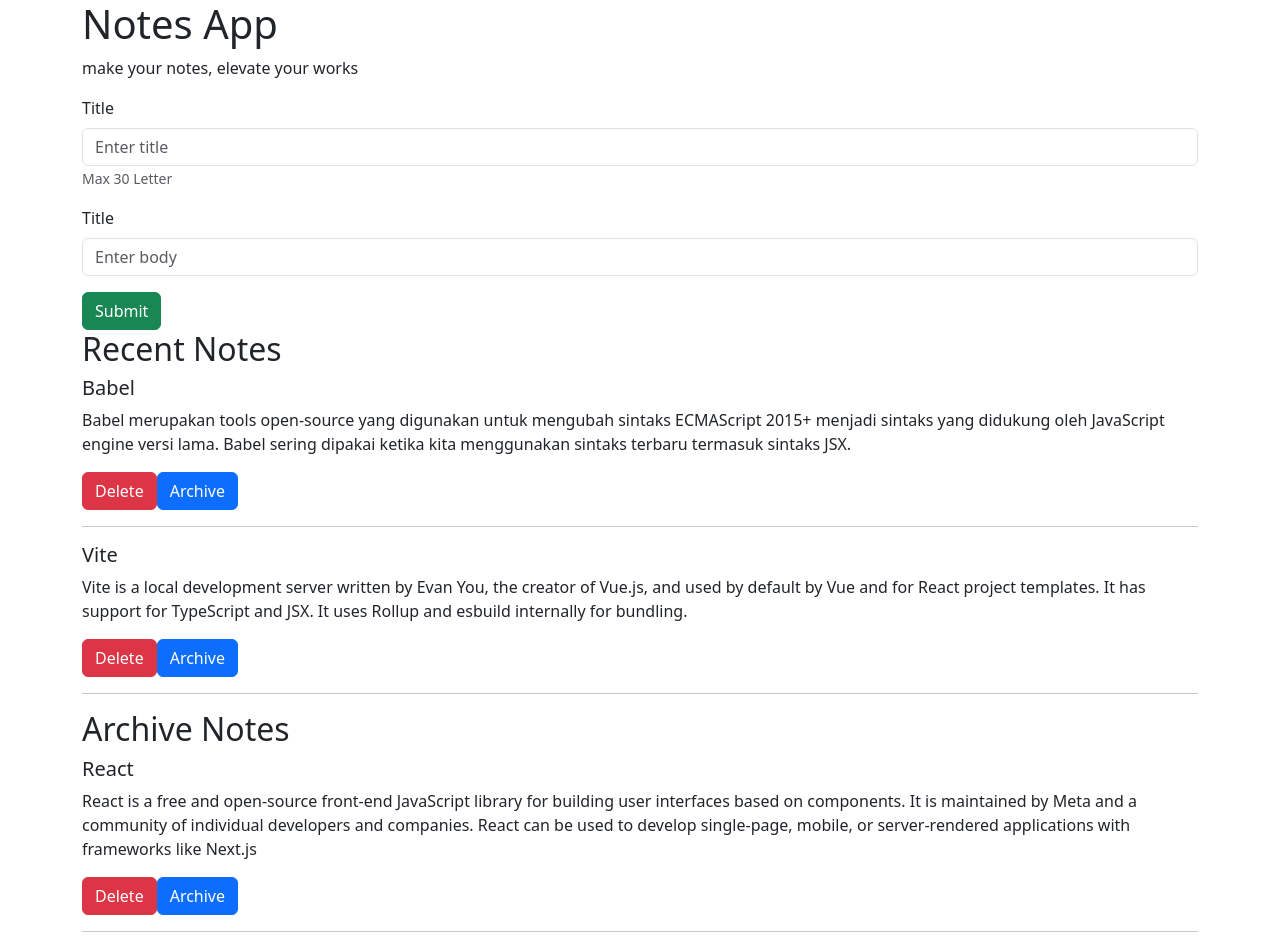
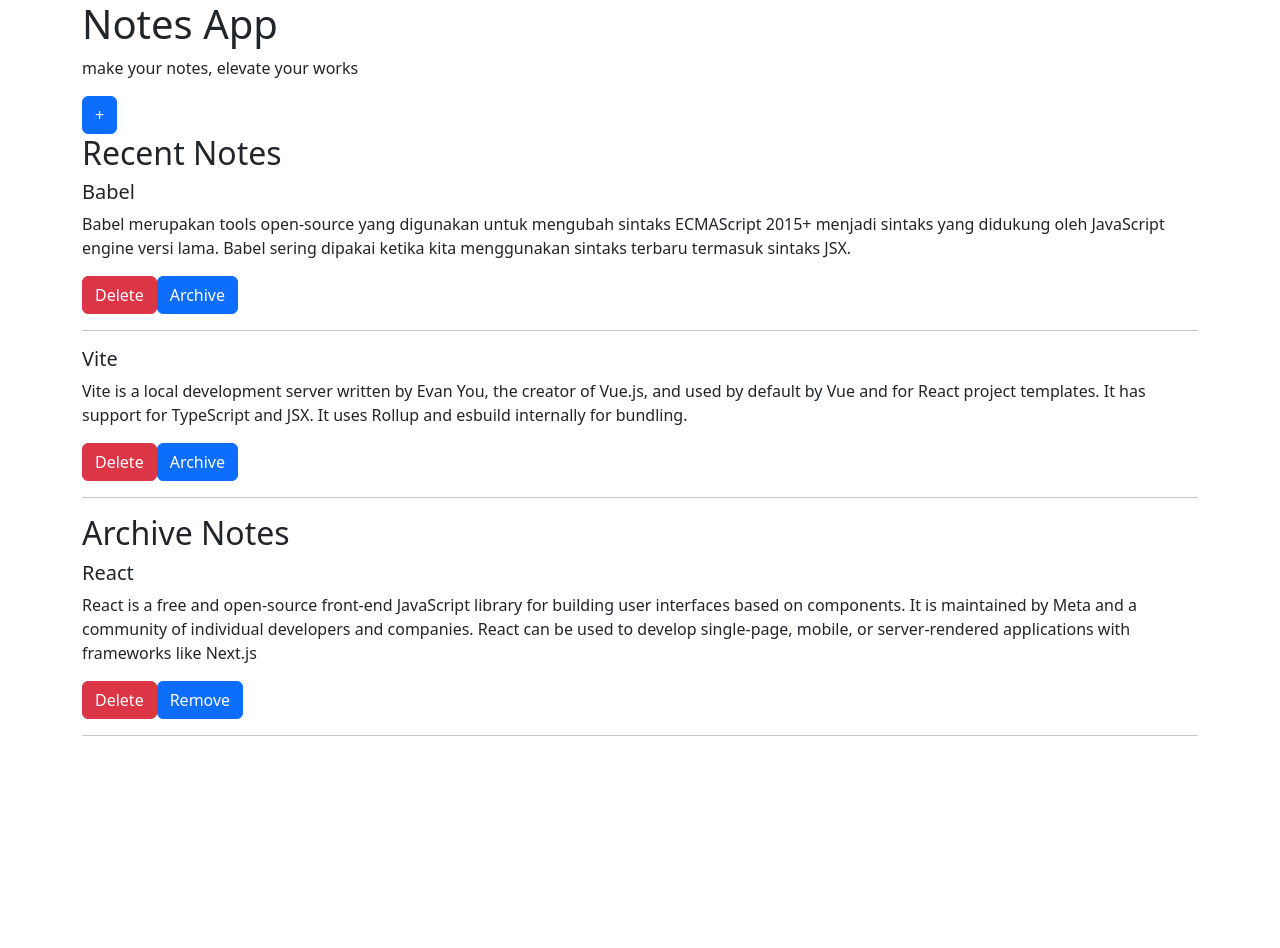
Before and after one commit to faridnugraha/react-notes-app, a React (Vite) app: page / in a window 1280 px wide. After the commit the page ends 800 px from the top, so only its background shows below. Built offline with nearby package versions, Linux system fonts and the light colour scheme.

Commit message:
succes implement offcanvas

```diff
--- a/src/components/NoteInput.jsx
+++ b/src/components/NoteInput.jsx
@@ -1,5 +1,5 @@
 import React from "react";
-import { Button, Form } from "react-bootstrap";
+import { Button, Form, Offcanvas } from "react-bootstrap";
 
 class NoteInput extends React.Component{
     constructor(props){
@@ -7,12 +7,15 @@
 
         this.state = {
             title: '',
-            body: ''
+            body: '',
+            show: false
         }
 
         this.onTitleChangeEventHandler = this.onTitleChangeEventHandler.bind(this)
         this.onBodyChangeEventHandler = this.onBodyChangeEventHandler.bind(this)
         this.onSubmitEventHandler = this.onSubmitEventHandler.bind(this)
+        this.handleShow = this.handleShow.bind(this)
+        this.handleClose = this.handleClose.bind(this)
     }
 
     onTitleChangeEventHandler(ev){
@@ -26,10 +29,26 @@
     onSubmitEventHandler(ev){
         ev.preventDefault()
         this.props.addNote(this.state)
+        this.handleClose()
+    }
+    handleClose(){
+        this.setState(() => ({show: false}))
+    }
+    handleShow(){
+        this.setState(() => ({show: true}))
     }
 
     render(){
         return(
+            <>
+                <Button variant="primary" onClick={this.handleShow} className="me-2">
+                    +
+                </Button>
+                <Offcanvas show={this.state.show} onHide={this.handleClose} placement="end" name="end">
+                    <Offcanvas.Header closeButton>
+                        <Offcanvas.Title>Insert Data</Offcanvas.Title>
+                    </Offcanvas.Header>
+                    <Offcanvas.Body>
                     <Form onSubmit={this.onSubmitEventHandler}>
                         <Form.Group className="mb-3" controlId="title">
                             <Form.Label>Title</Form.Label>
@@ -46,6 +65,9 @@
                             Submit
                         </Button>
                     </Form>
+                    </Offcanvas.Body>
+                </Offcanvas>
+            </>
         )
     }
 }
--- a/src/components/NoteItem.jsx
+++ b/src/components/NoteItem.jsx
@@ -1,13 +1,15 @@
 import React from "react";
 import { Button } from "react-bootstrap"
 
-function NoteItem({id, title, body, createdAt, onDelete, onArchiveToggle}){
+function NoteItem({id, title, body, archived, onDelete, onArchiveToggle}){
     return(
         <div className="note-item">
             <h5>{title}</h5>
             <p>{body}</p>
             <Button variant="danger" onClick={() => onDelete(id)}>Delete</Button>
-            <Button variant="primary" onClick={() => onArchiveToggle(id)}>Archive</Button>
+            <Button variant="primary" onClick={() => onArchiveToggle(id)}>
+                {archived?"Remove":"Archive"}
+            </Button>
             <hr />
         </div>
     )
```
Lines whose indentation alone changed are shown as unchanged.
